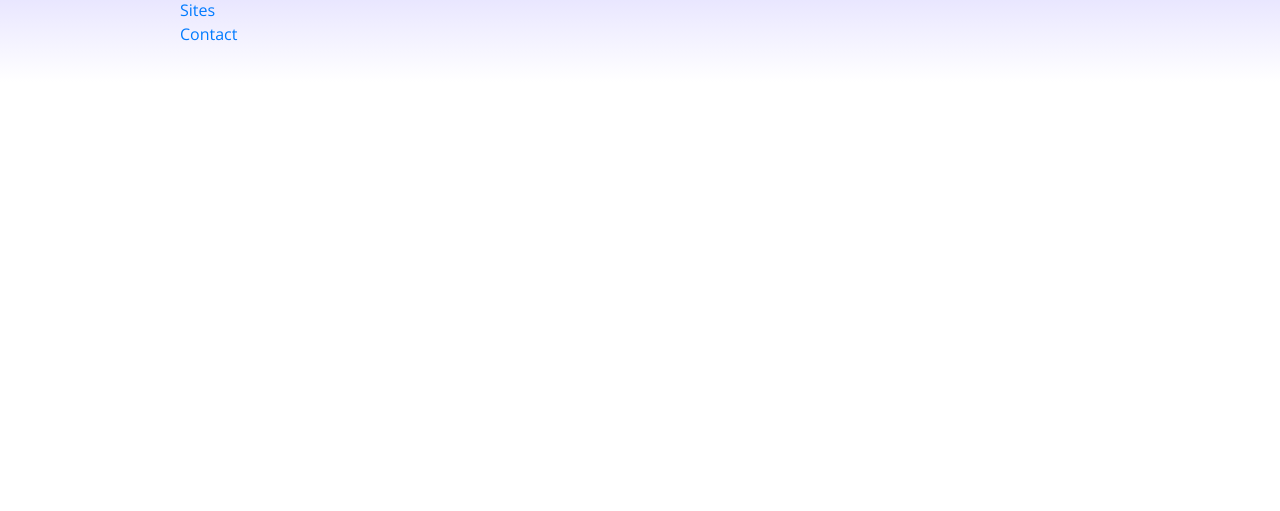
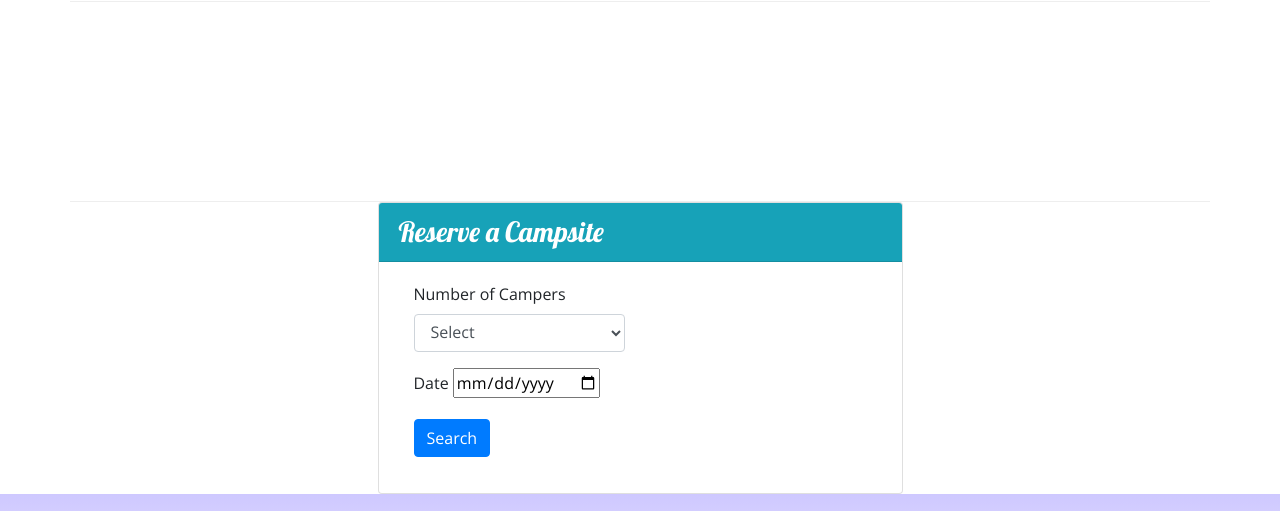
Before and after one commit to andrewshoemaker75/nucampsite, a website: page index.html in a window 1280 px wide. Shown: the part 1151-1662 px from the top of the page. Before the commit the page ends 1233 px from the top, so only its background shows below. Drawn offline with nearby package versions, Linux system fonts and the light colour scheme.

Commit message:
Work Shop Assignment, Week 2

```diff
--- a/index.html
+++ b/index.html
@@ -73,8 +73,13 @@
                 <h2>Featured Campsites</h2>
             </div>
             <div class="col">
-                <h3>React Lake Campground</h3>
-                <p class="d-none d-sm-block">Nestled in the foothills of the Chrome Mountains, this campground on the shores of the pristine React Lake is a favorite for fly fishers.</p>
+                <div class="media">
+                    <div class ="media-body align-self-center">
+                        <h3>React Lake Campground</h3>
+                            <p class="d-none d-sm-block">Nestled in the foothills of the Chrome Mountains, this campground on the shores of the pristine React Lake is a favorite for fly fishers.</p>
+                    </div>
+                    <img class="d-flex ml-3 img-thumbnail" src="img/react-lake-thumb.jpg" alt="React Lake thumbnail" />
+                </div>
             </div>
         </div>
 
@@ -88,6 +93,53 @@
                     <div class="media-body align-self-center">
                         <h3>Bootstrap Outfitters</h3>
                             <p class="d-none d-sm-block">Bootstrap Outfitters supplies you with gear you need at prices you can't beat.</p>
+                    </div>
+                </div>
+            </div>
+        </div>
+
+        <div class="row row-content align-items-center"></div>
+            <div class="col-sm-6 mx-auto">
+                <div class="card">
+                    <h3 class="card-header text-white bg-info">Reserve a Campsite</h3>
+                    <div class="card-body">
+                            <div class="row">
+                                <div class="col">
+                                    <form>
+                                        <div class="form-group col-sm-6">
+                                            <label for="Number of Campers">Number of Campers</label>
+                                            <select class="form-control" id="numCampers">
+                                                <option value="Select">Select</option>
+                                                    <option>1</option>
+                                                    <option>2</option>
+                                                    <option>3</option>
+                                                    <option>4</option>
+                                                    <option>5</option>
+                                                    <option>6</option>
+                                            </select>
+                                        </div>
+                                    </form>
+                                </div>
+                            </div>
+                            <div class="row">
+                                <div class="col">
+                                    <form>
+                                        <div class="form-group col-sm-6 col-xs-6">
+                                            <label for="Date">Date</label>
+                                            <input type="date" id="date" name="date" placeholder="date">
+                                        </div>
+                                    </form>
+                                </div>
+                            </div>
+                            <div class="row">
+                                <div class="col">
+                                    <form>
+                                        <div class="form-group col-sm-6 col-xs-6">
+                                            <button type="submit" class="btn btn-primary">Search</button>
+                                        </div>
+                                    </form>
+                                </div>
+                            </div>
                     </div>
                 </div>
             </div>
```
